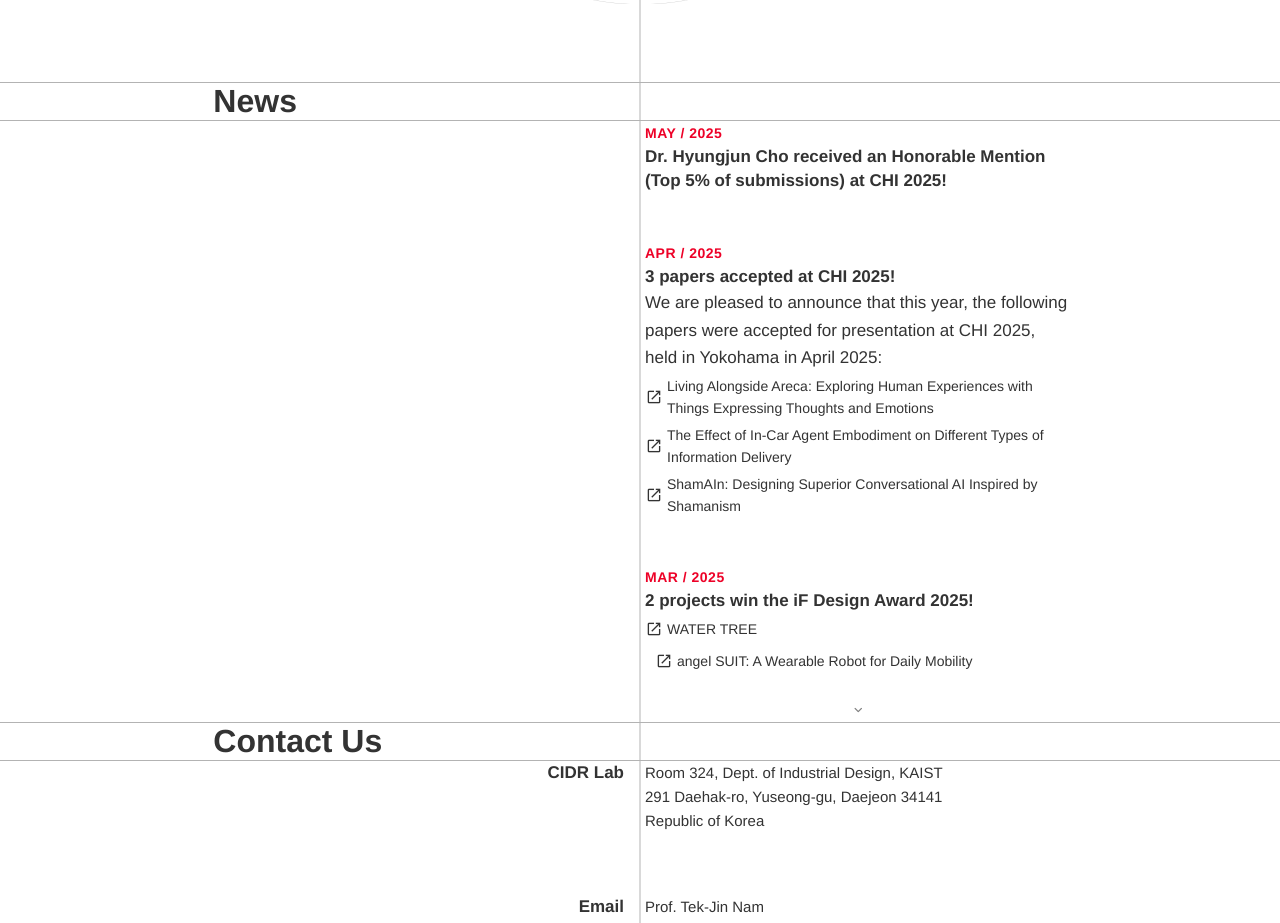
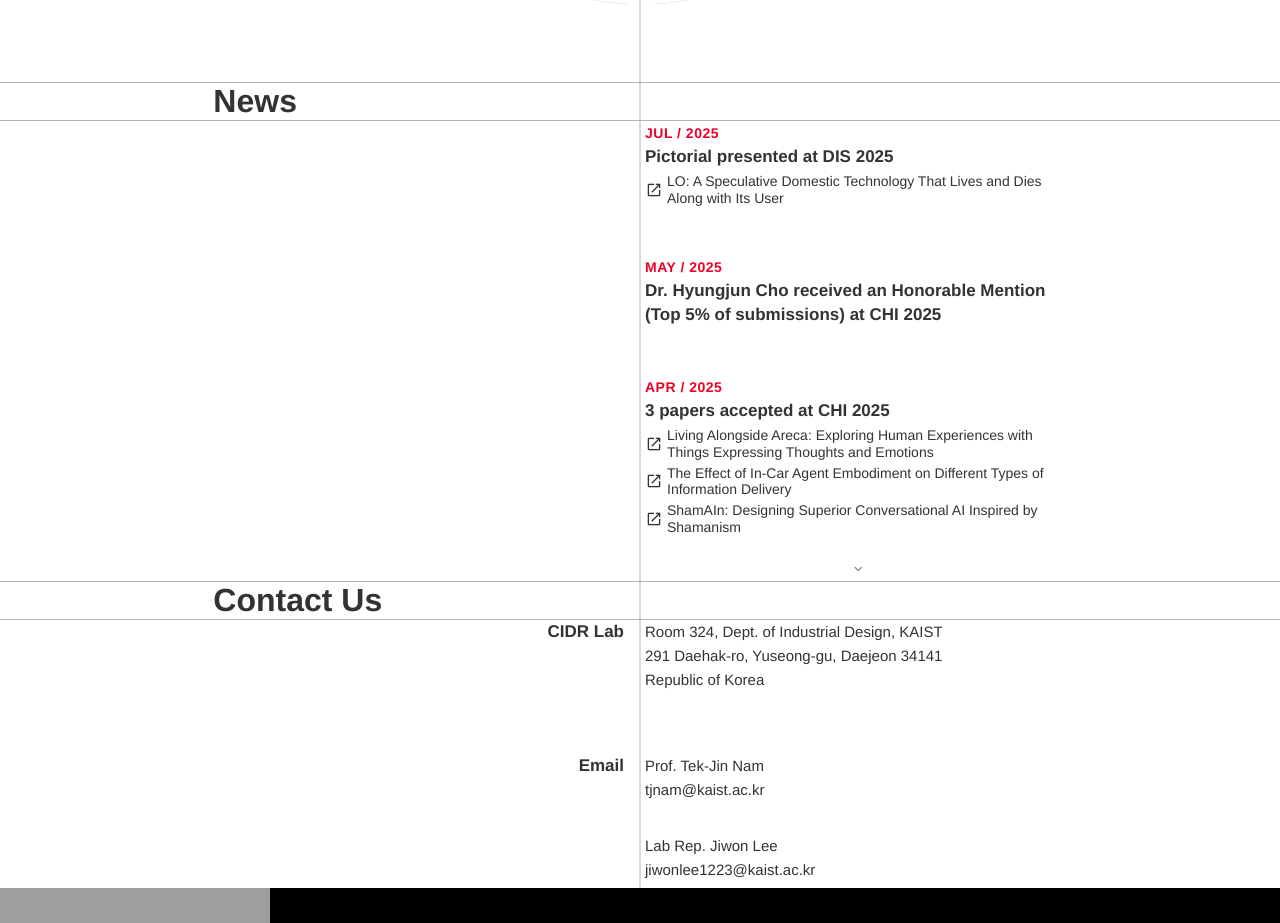
Before and after one commit to jiwonlee1223/cidrwebsite, a Next.js app: page / in a window 1280 px wide. Shown: the part 900-1823 px from the top of the page. Built offline with nearby package versions, Linux system fonts and the light colour scheme; grey boxes are pictures that could not be loaded.

Commit message:
Publish 12차

```diff
--- a/app/globals.css
+++ b/app/globals.css
@@ -918,7 +918,8 @@ a {
 .paper-entry {
   font-family: Helvetica, Arial, sans-serif;
   font-weight: 300;
-  line-height: 1.6;
+  font-size: 15px;
+  line-height: 1.2;
 }
 
 .collaborator-logos-grid {
--- a/app/page.tsx
+++ b/app/page.tsx
@@ -7,17 +7,29 @@ export default function MainPage() {
 
   const newsItems = [
 
+    <span className="news-description" key="jul2025">
+      <span className="news-title">JUL / 2025</span><br />
+      Pictorial presented at DIS 2025
+      <div className="paper-entry" style={{ fontWeight: 300 }}>
+        <a href="https://programs.sigchi.org/dis/2025/program/content/200792" target="_blank" rel="noopener noreferrer" className="go-link-button">
+          <span className="material-symbols-outlined">open_in_new</span>
+          <span>LO: A Speculative Domestic Technology That Lives and Dies Along with Its User</span>
+        </a>
+      </div>
+    </span>,
+
     <span className="news-description" key="may2025">
-      <span className="news-title">MAY / 2025</span><br />
-      Dr. Hyungjun Cho received an Honorable Mention (Top 5% of submissions) at CHI 2025!<br />
+      <br /><br /><span className="news-title">MAY / 2025</span><br />
+      Dr. Hyungjun Cho received an Honorable Mention (Top 5% of submissions) at CHI 2025
+      <div className="paper-entry" style={{ fontWeight: 300 }}>
+      </div>
     </span>,
 
     // 2
     <span className="news-description" key="apr2025">
       <br /><br /><span className="news-title">APR / 2025</span><br />
-      3 papers accepted at CHI 2025!
+      3 papers accepted at CHI 2025
       <div className="paper-entry" style={{ fontWeight: 300 }}>
-        We are pleased to announce that this year, the following papers were accepted for presentation at CHI 2025, held in Yokohama in April 2025:<br />
       </div>
 
       <div className="paper-entry" style={{ fontStyle: 'italic', fontWeight: 300 }}>
@@ -43,7 +55,7 @@ export default function MainPage() {
     // 3
     <span className="news-description" key="mar2025">
       <br /><br /><span className="news-title">MAR / 2025</span><br />
-      2 projects win the iF Design Award 2025!<br />
+      2 projects win the iF Design Award 2025<br />
       <a href="https://ifdesign.com/en/winner-ranking/project/water-tree/709602" target="_blank" rel="noopener noreferrer" className="go-link-button">
         <span className="material-symbols-outlined">open_in_new</span>
         <span>WATER TREE</span>
@@ -62,9 +74,8 @@ export default function MainPage() {
 
     <span className="news-description" key="dec2024">
       <br /><br /><br /><span className="news-title">DEC / 2024</span><br />
-      Jiwon Lee received the KAIST Q-Day Creativity and Talent Education Award!
+      Jiwon Lee received the KAIST Q-Day Creativity and Talent Education Award
       <div className="paper-entry" style={{ fontWeight: 300 }}>
-        We extend our congratulations to Jiwon Lee, a master&rsquo;s student from our lab, for being selected as the recipient of the KAIST Q-Day Creativity and Talent Education Award.
       </div>
       <a href="https://news.kaist.ac.kr/news/html/news/?mode=V&mng_no=42090" target="_blank" rel="noopener noreferrer" className="go-link-button">
         <span className="material-symbols-outlined">open_in_new</span>
```
Also changed, not shown: app/people/page.tsx (+7 -9 lines).
